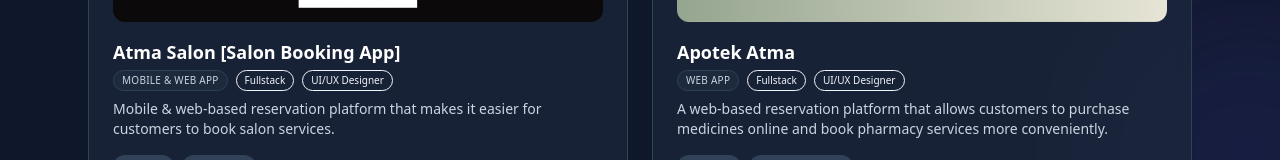
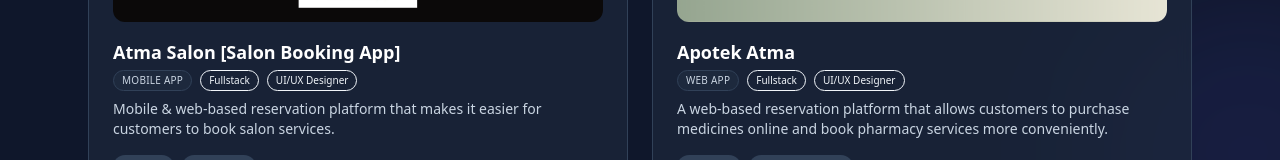
Before and after one commit to TesyaKell/porto-tesya, a React (Vite) app: page / in a window 1280 px wide. Shown: the part 4574-4734 px from the top of the page. Built offline with nearby package versions, Linux system fonts and the light colour scheme.

Commit message:
perbaikan

```diff
--- a/src/components/Projects.jsx
+++ b/src/components/Projects.jsx
@@ -67,7 +67,7 @@ const projects = [
 
   {
     title: "Atma Salon [Salon Booking App]",
-    category: "Mobile & Web App",
+    category: "Mobile App",
     description:
       "Mobile & web-based reservation platform that makes it easier for customers to book salon services.",
     stack: ["Flutter", "REST API"],
```
